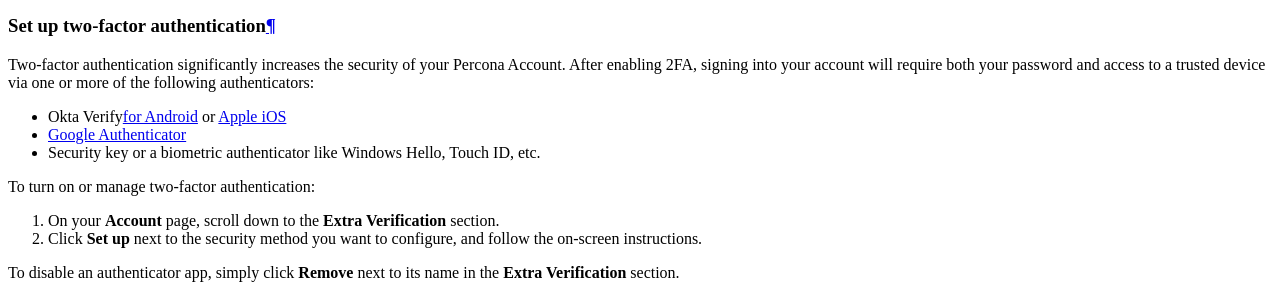
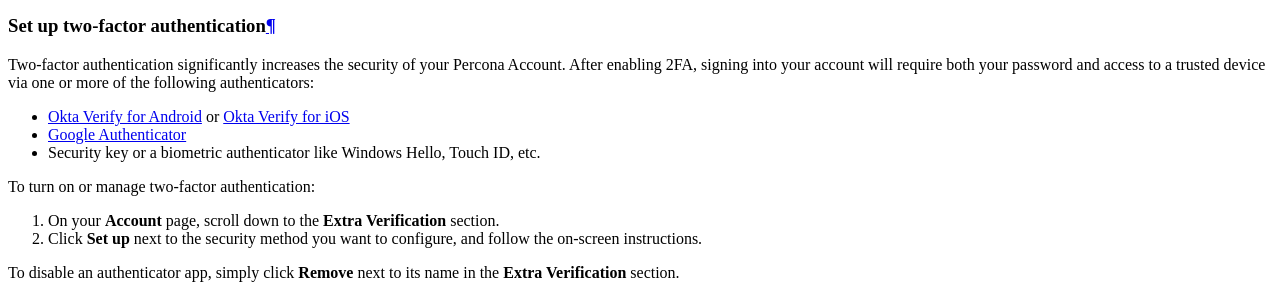
Before and after one commit to percona/portal-doc, an MkDocs documentation site: the page built from docs/percona-account-help.md, in a window 1280 px wide. Shown: the part 552-852 px from the top of the page. Built offline with MkDocs 1.6.1 and Material for MkDocs 9.7.7, drawn with Linux system fonts in a browser that asks for light colours; nearby versions of some CDN libraries.

Commit message:
Fixed typo

```diff
--- a/docs/percona-account-help.md
+++ b/docs/percona-account-help.md
@@ -22,7 +22,7 @@
 ###Set up two-factor authentication###
 Two-factor authentication significantly increases the security of your Percona Account. After enabling 2FA, signing into your account will require both your password and access to a trusted device via one or more of the following authenticators:
 
-* Okta Verify[for Android](https://play.google.com/store/apps/details?id=com.okta.android.auth) or [Apple iOS](https://play.google.com/store/apps/details?id=com.okta.android.auth)
+* [Okta Verify for Android](https://play.google.com/store/apps/details?id=com.okta.android.auth) or [Okta Verify for iOS](https://play.google.com/store/apps/details?id=com.okta.android.auth)
 * [Google Authenticator](https://play.google.com/store/apps/details?id=com.google.android.apps.authenticator2)
 * Security key or a biometric authenticator like Windows Hello, Touch ID, etc.
 
```
